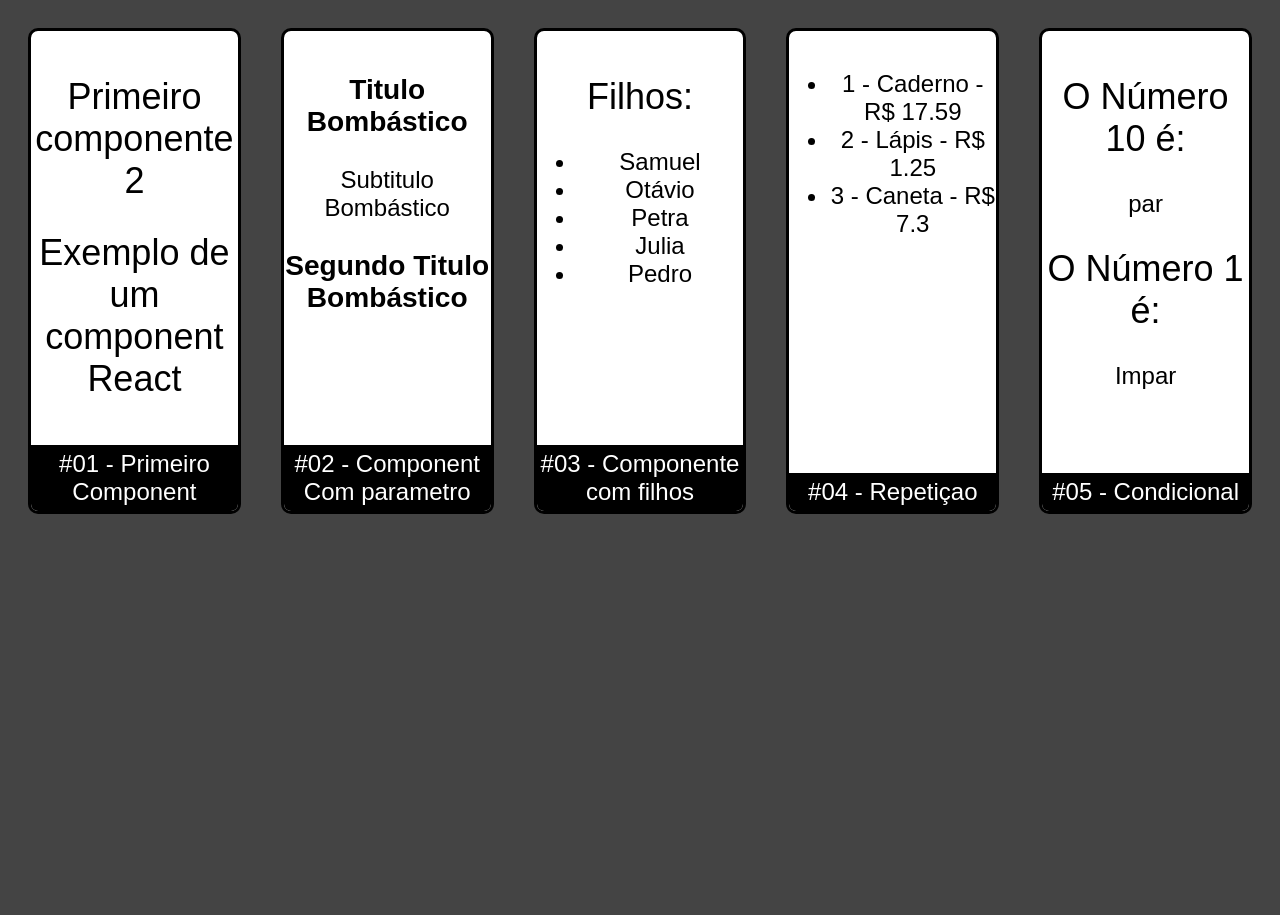
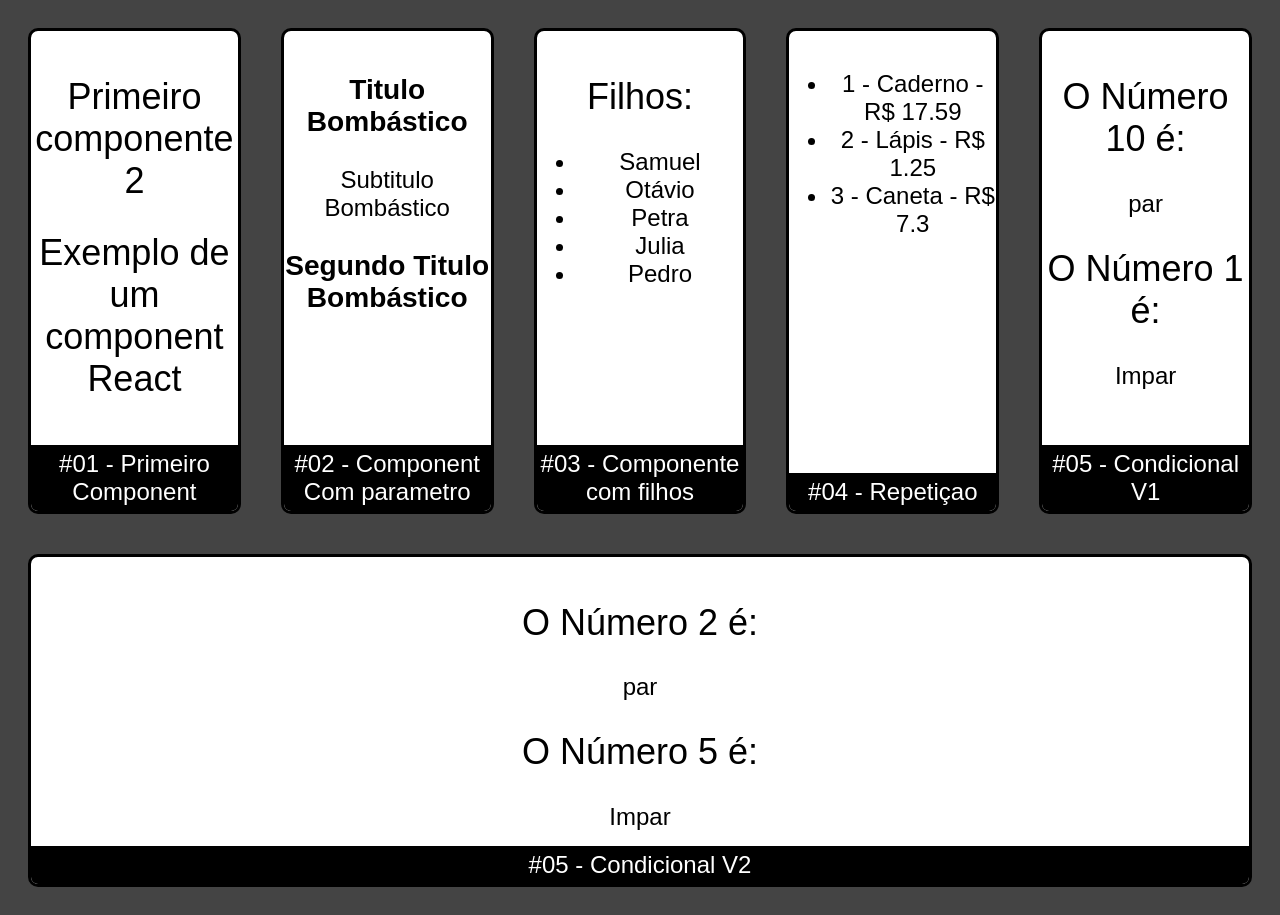
Before and after one commit to Samuel-Ricardo/Masterclass-React, a React (Create React App) app in the folder masterclass-react/: page / in a window 1280 px wide. Before the commit the page ends 800 px from the top, so only its background shows below. Built offline with nearby package versions, Linux system fonts and the light colour scheme.

Commit message:
Condicional com IF

```diff
--- a/masterclass-react/src/App.jsx
+++ b/masterclass-react/src/App.jsx
@@ -9,6 +9,7 @@ import ChildrenComp from './Components/ChildrenComp'
 import Card from './Components/Layout/Card'
 import Repeat from './Components/Repeat'
 import Condicional from './Components/Condicional'
+import CondicionalComIf from './Components/CondicionalComIf'
 
 export default props =>
 
@@ -62,7 +63,7 @@ export default props =>
 
         </Card>
 
-        <Card   title='#05 - Condicional'>
+        <Card   title='#05 - Condicional V1'>
 
             <Condicional number={10}/>
 
@@ -70,4 +71,12 @@ export default props =>
 
         </Card>
 
+        <Card   title='#05 - Condicional V2'>
+
+        <CondicionalComIf number={2}/>
+
+        <CondicionalComIf number={5}/>
+
+    </Card>
+
     </div>
--- a/masterclass-react/src/Components/If.jsx
+++ b/masterclass-react/src/Components/If.jsx
@@ -1,5 +1,5 @@
 
-export default (porps) => {
+export default (props) => {
 
     if(props.test){
 
```
Also changed, not shown: 1 other file (tests, documents, lock files or other folders).
